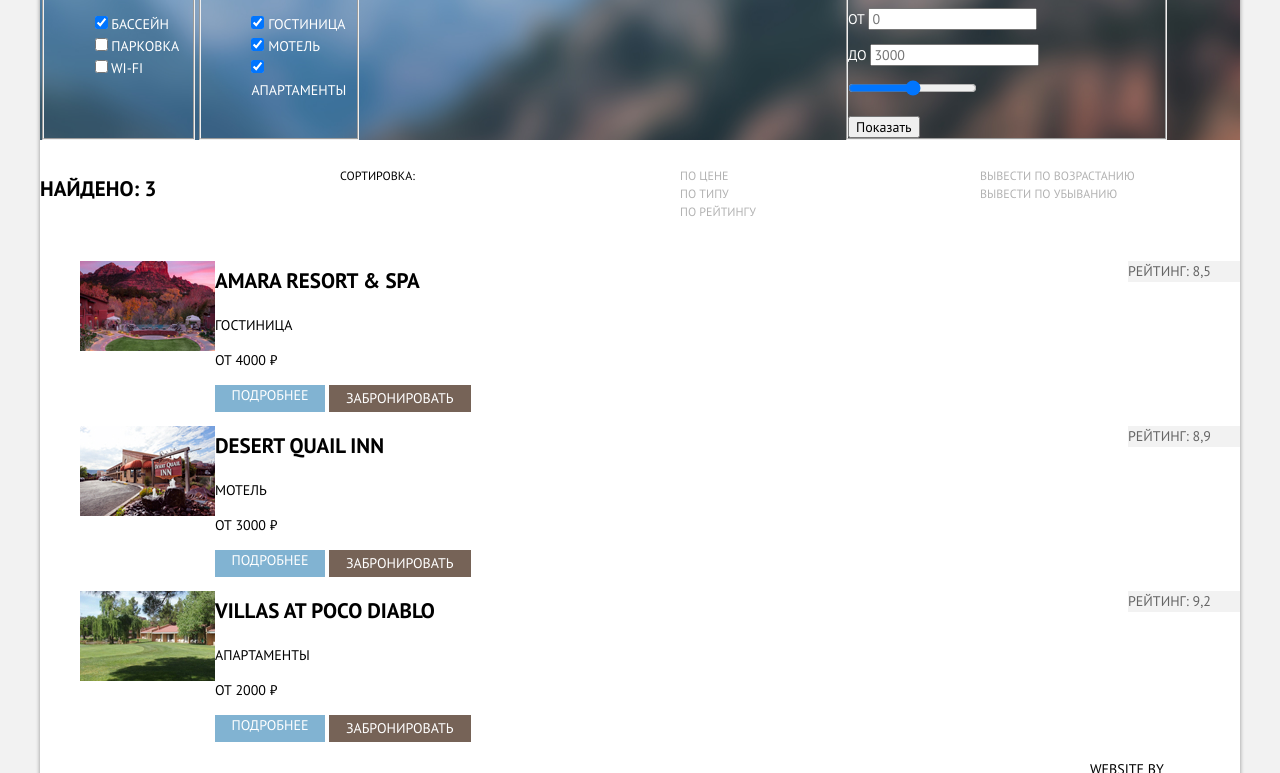
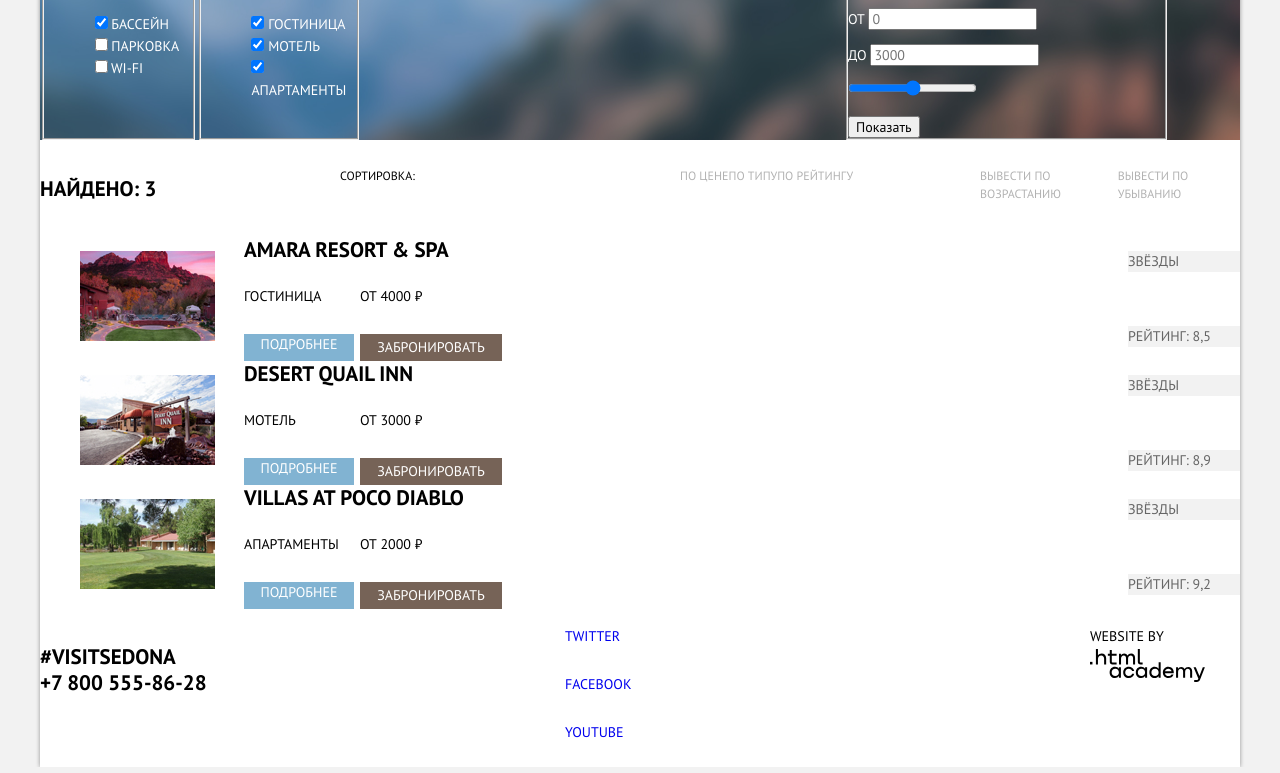
Before and after one commit to egoirk/229587-sedona-31, a plain HTML site: page catalog.html in a window 1280 px wide. Shown: the part 103-876 px from the top of the page. Drawn offline with Linux system fonts and the light colour scheme.

Commit message:
Сетка на флексах для внутренней страницы

```diff
--- a/catalog.html
+++ b/catalog.html
@@ -108,8 +108,8 @@
           <li class="catalog-item">
             <div class="catalog-item-info">
               <h3><a class="catalog-item-name" href="#">Amara Resort & Spa</a></h3>
-              <p>Гостиница</p>
-              <p>От 4000 ₽</p>
+              <p class="catalog-item-type">Гостиница</p>
+              <p class="catalog-item-price">От 4000 ₽</p>
               <a class="button details-button" href="#">Подробнее</a>
               <button class="button reservation-button" type="button">Забронировать</button>
             </div>
@@ -117,6 +117,7 @@
               <img src="img/amara_resort_spa.jpg" width="135" height="90" alt="Гостиница Amara Resort & Spa">
             </p>
             <div class="catalog-rating">
+              <p>Звёзды</p>
               <p>Рейтинг: 8,5</p>
             </div>
           </li>
@@ -132,6 +133,7 @@
               <img src="img/desert_quail_inn.jpg" width="135" height="90" alt="Мотель Desert Quail Inn">
             </p>
             <div class="catalog-rating">
+              <p>Звёзды</p>
               <p>Рейтинг: 8,9</p>
             </div>
           </li>
@@ -147,6 +149,7 @@
               <img src="img/villas_at_poco_diablo.jpg" width="135" height="90" alt="Апартаменты Villas at Poco Diablo">
             </p>
             <div class="catalog-rating">
+              <p>Звёзды</p>
               <p>Рейтинг: 9,2</p>
             </div>
           </li>
@@ -166,7 +169,7 @@
       </section>
       <section class="footer-social">
         <h2 class="visually-hidden">Социальные сети</h2>
-        <ul>
+        <ul class="footer-social-icon">
           <li>
             <a class="social-link social-link_twitter" href="#">Twitter</a>
           </li>
--- a/css/style.css
+++ b/css/style.css
@@ -109,11 +109,19 @@
 }
 
 .site-nav {
-  display: grid;
-  grid-template-columns: repeat(4, 1fr);
+  display: flex;
+
   margin: 0;
   padding: 0;
   list-style: none;
+}
+
+.site-nav li {
+  width: 230px;
+}
+
+.site-nav li:nth-child(3) {
+  margin-left: auto;
 }
 
 .site-nav li:first-of-type,
@@ -195,7 +203,8 @@
   font-size: 21px;
   line-height: 21px;
   font-weight: 700;
-  margin: 47px 10px 25px;
+  padding: 47px 10px 25px;
+  margin: 0;
 }
 
 .feature-item-right {
@@ -209,7 +218,8 @@
   font-size: 21px;
   line-height: 21px;
   font-weight: 700;
-  margin: 50px 10px 25px;
+  padding: 50px 10px 25px;
+  margin: 0;
 }
 
 .feature-item p {
@@ -489,6 +499,8 @@
 }
 
 .sorting-list {
+  display: flex;
+  justify-content: flex-start;
   list-style: none;
 }
 
@@ -518,10 +530,37 @@
 }
 
 .catalog-item-info {
+  display: grid;
+  justify-self: start;
+  padding-left: 29px;
+  grid-template-columns: 1fr 142px;
+  grid-template-rows: repeat(2, 1fr) min-content;
+  column-gap: 6px;
   order: 1;
 }
 
+.catalog-item-info h3 {
+  margin: 0;
+  grid-column: 1 / -1;
+  grid-row: 1 / 2;
+}
+
+.catalog-item-info p {
+  text-align: left;
+  margin: 0;
+  grid-row: 2 / 3;
+}
+.catalog-item-info .catalog-item-type {
+  grid-column: 1 / 2;
+}
+.catalog-item-info .catalog-item-price {
+  grid-column: 2 / -1;
+}
+
 .catalog-rating {
+  display: flex;
+  flex-direction: column;
+  justify-content: space-between;
   order: 2;
 }
 
```
